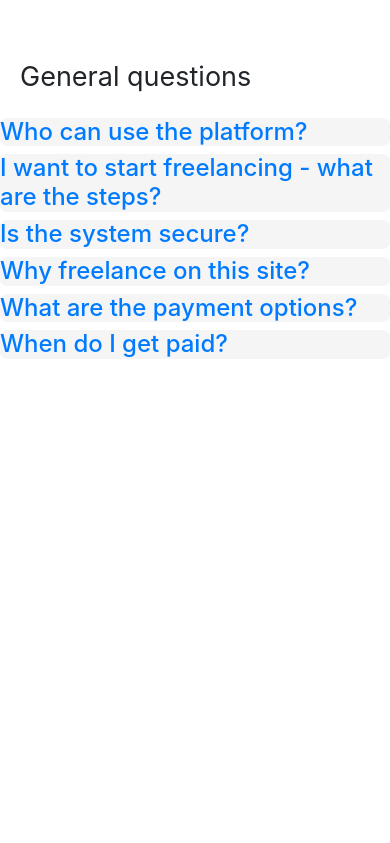
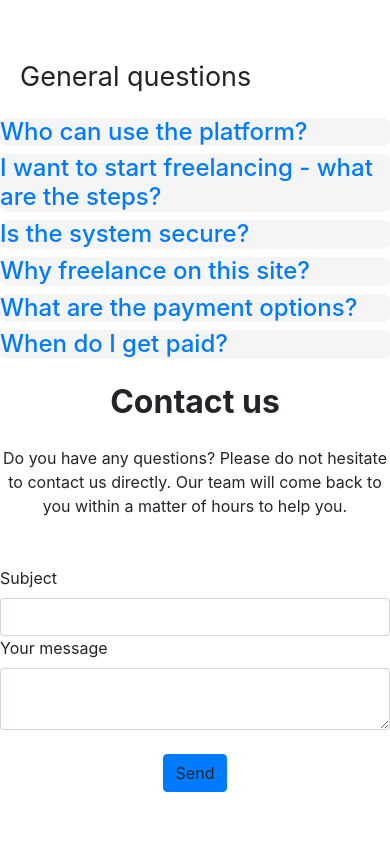
Before and after one commit to Skhu47/WitsFreelancing, a website: page www/html/mainpage.html in a window 390 px wide. Shown: the part 760-1603 px from the top of the page. Before the commit the page ends 1127 px from the top, so only its background shows below. Drawn offline with nearby package versions, Linux system fonts and the light colour scheme; some packages are replaced by stand-ins of ours.

Commit message:
Add files via upload

```diff
--- a/www/html/mainpage.html
+++ b/www/html/mainpage.html
@@ -453,6 +453,65 @@
         </div>
 
 
+<!--Todo: This should appear when "contact us is chosen"-->
+
+        <section class="mb-4">
+
+          <!--Section heading-->
+          <h2 class="h1-responsive font-weight-bold text-center my-4">Contact us</h2>
+          <!--Section description-->
+          <p class="text-center w-responsive mx-auto mb-5">Do you have any questions? Please do not hesitate to contact us directly. Our team will come back to you within
+            a matter of hours to help you.</p>
+
+          <div class="row">
+
+            <!--Grid column-->
+            <div class="col-md-9 mb-md-0 mb-5">
+              <form id="contact-form" name="contact-form" method="POST">
+
+                <!--Grid row-->
+                <div class="row">
+                </div>
+                <!--Grid row-->
+
+                <!--Grid row-->
+                <div class="row">
+                  <div class="col-md-12">
+                    <div class="md-form mb-0">
+                      <label for="subject" class="">Subject</label>
+                      <input type="text" id="subject" name="subject" class="form-control">
+
+                    </div>
+                  </div>
+                </div>
+                <!--Grid row-->
+
+                <!--Grid row-->
+                <div class="row">
+
+                  <!--Grid column-->
+                  <div class="col-md-12">
+
+                    <div class="md-form">
+                      <label for="message">Your message</label>
+                      <textarea type="text" id="message" name="message" rows="2" class="form-control md-textarea"></textarea>
+
+                    </div>
+
+                  </div>
+                </div>
+                <!--Grid row-->
+
+              </form>
+
+              <div class="text-center text-md-left">
+                <br><a class="btn btn-primary" onclick="">Send</a>
+              </div>
+              <div class="status"></div>
+            </div>
+          </div>
+
+        </section>
     <style>
       .faqHeader {
         font-size: 27px;
```
